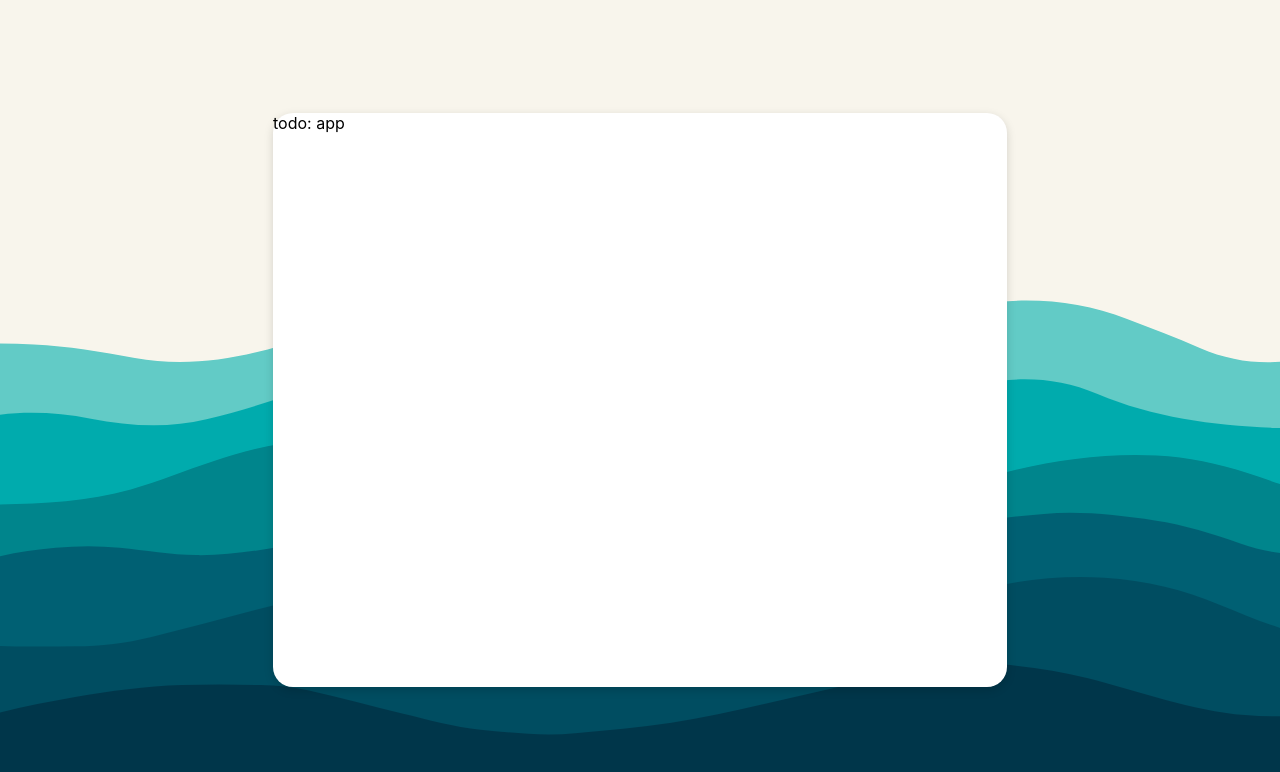
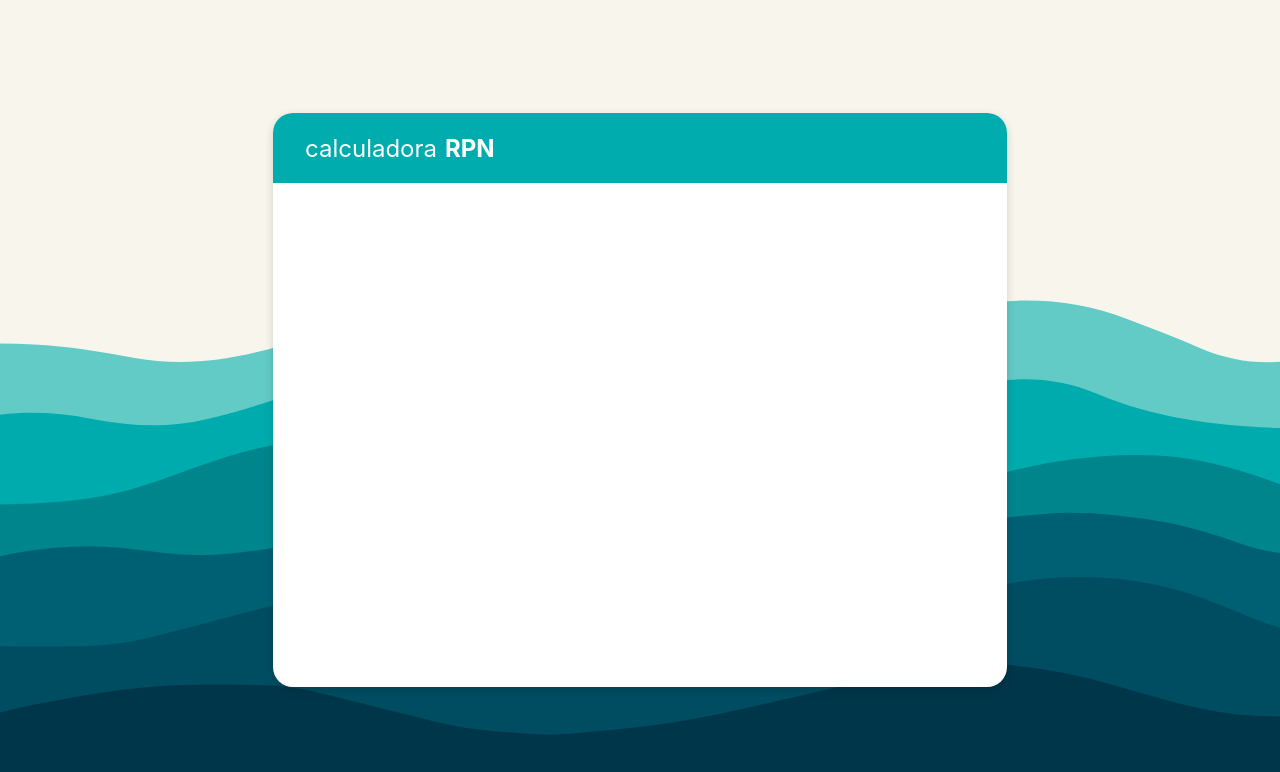
Before and after one commit to ThalesSathler/RPN-Calculator, a React (Create React App) app: page / in a window 1280 px wide. Shown: the top 772 px of the page. Built offline with nearby package versions, Linux system fonts and the light colour scheme.

Commit message:
add app Header

```diff
--- a/src/components/App/App.jsx
+++ b/src/components/App/App.jsx
@@ -1,10 +1,11 @@
 import React from 'react'
+import AppHeader from '../AppHeader'
 import { Container, Wrapper } from './App.styles'
 
 function App() {
     return <Wrapper>
         <Container>
-        todo: app
+            <AppHeader/>
         </Container>
     </Wrapper>
 }
--- /dev/null
+++ b/src/components/AppHeader/AppHeader.jsx
@@ -0,0 +1,13 @@
+import React from 'react'
+import { Wrapper } from './AppHeader.styles'
+
+function AppHeader () {
+    return <Wrapper>
+        calculadora
+        <span>
+            RPN
+        </span>
+    </Wrapper>
+}
+
+export default AppHeader;
--- /dev/null
+++ b/src/components/AppHeader/AppHeader.styles.js
@@ -0,0 +1,22 @@
+import styled from 'styled-components'
+
+export const Wrapper = styled.header `
+    height:70px;
+
+    background-color: #00ACAE;
+    color: #FFFFFF;
+
+    font-size:24px;
+    border-top-right-radius: 20px;
+    border-top-left-radius: 20px;
+
+    display: flex;
+    align-items:center;
+
+    padding: 0 32px;
+
+    span {
+        font-weight: 700;
+        margin-left: 8px;
+    }
+`;
--- /dev/null
+++ b/src/components/AppHeader/index.js
@@ -0,0 +1 @@
+export { default } from './AppHeader'
```
